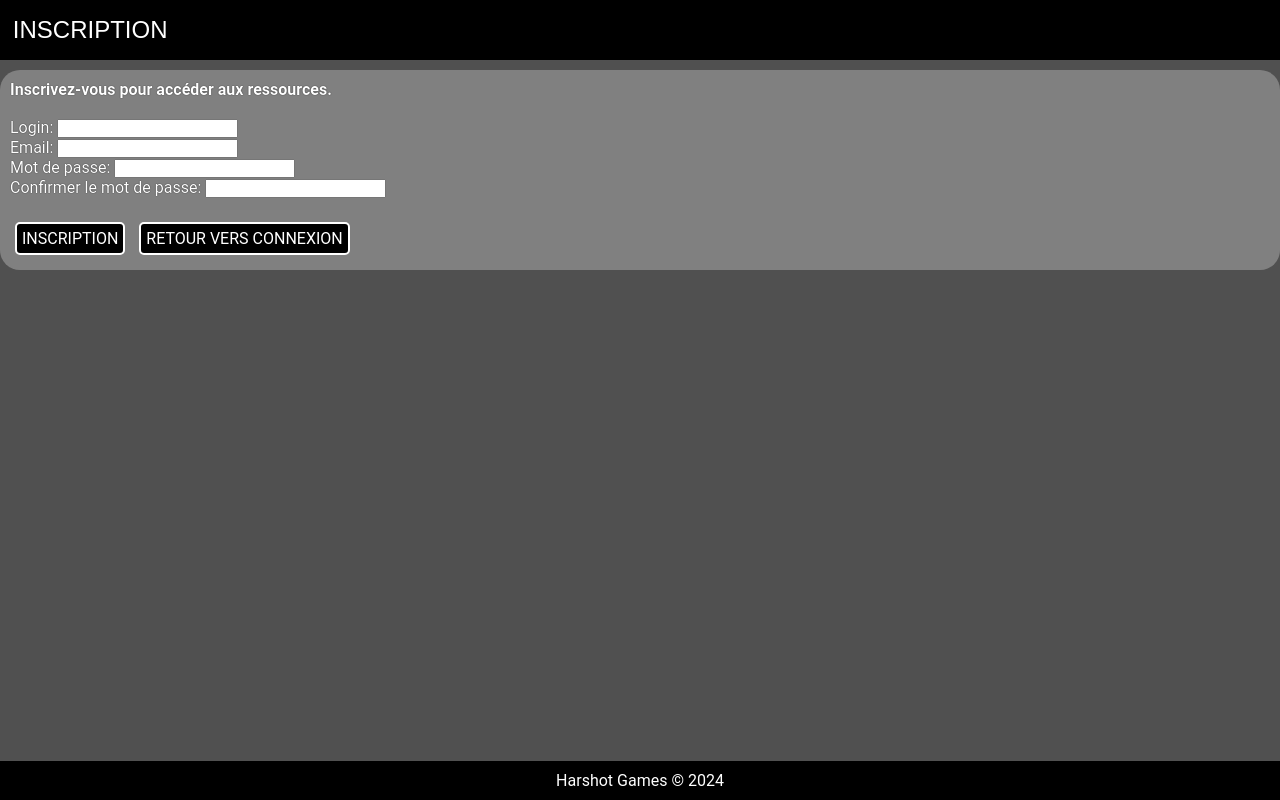
After one commit to Xergan/geoguess, a PHP site: page /inscription.php in a window 1280 px wide. The commit adds this page. Run offline with PHP 8.4, Linux system fonts and the light colour scheme.

Commit message:
commit ultime

```diff
--- /dev/null
+++ b/inscription.php
@@ -0,0 +1,69 @@
+<?php
+session_start();
+?>
+
+<!DOCTYPE html>
+<html lang="fr">
+
+<head>
+    <meta http-equiv="Content-Type" content="text/html; charset=UTF-8">
+    <meta name="viewport" content="width=device-width, initial-scale=1.0">
+    <title>PHP - Inscription</title>
+
+    <meta content="PHP - Inscription" property="og:title" />
+    <meta content="Site de test." property="og:description" />
+    <meta content="#c5a4ff" data-react-helmet="true" name="theme-color" />
+
+    <link rel="stylesheet" href="style.css">
+</head>
+
+<body>
+    <header>
+        <nav class="nav-bar">
+            <div class="title-container">
+                <h1>Inscription</h1>
+            </div>
+        </nav>
+    </header>
+
+    <section class="inscription" id="inscription">
+        <div class="paragraph-box">
+            <h4> Inscrivez-vous pour accéder aux ressources.</h4>
+            <br>
+            <form class="Inscription" action="inscription_handler.php" method="post">
+                <div>
+                    <label for="user">Login:</label>
+                    <input type="text" id="user" name="user" maxlength="30" required pattern="[0-9A-Za-z _]+"></td>
+                </div>
+                <div>
+                    <label for="email">Email:</label>
+                    <input type="email" id="email" name="email" maxlength="50" required
+                        pattern="^[0-9A-Za-z]+@{1}[A-Za-z]+\.{1}[A-Za-z]{2,}$" />
+                </div>
+                <div>
+                    <label for="password">Mot de passe:</label>
+                    <input type="password" id="password" name="password" pattern="(?=.*\d)(?=.*[a-z])(?=.*[A-Z]).{8,}"
+                        title="Doit contenir au moins un chiffre, une lettre majuscule et minuscule, et au moins 8 caractères">
+                    </td>
+                </div>
+                <div>
+                    <label for="password2">Confirmer le mot de passe:</label>
+                    <input type="password" id="password2" name="password2" pattern="(?=.*\d)(?=.*[a-z])(?=.*[A-Z]).{8,}"
+                        title="Doit contenir au moins un chiffre, une lettre majuscule et minuscule, et au moins 8 caractères">
+                    </td>
+                </div>
+                <br>
+                <div>
+                    <input type="submit" value="Inscription">
+                    <button class="login-button" onclick="window.location.href = 'index.php';">Retour vers
+                        connexion</button>
+                </div>
+            </form>
+    </section>
+
+    <footer>
+        <div>Harshot Games © 2024</div>
+    </footer>
+</body>
+
+</html>
--- /dev/null
+++ b/style.css
@@ -0,0 +1,207 @@
+:root {
+    --primary-font: 'Arial', sans-serif;
+    --secondary-font: 'Roboto', sans-serif;
+
+    --primary-color: #000;
+    --secondary-color: #fff;
+    --tertiary-color: #505050;
+    --quaternary-color: #808080;
+}
+
+
+* {
+    margin: 0;
+    padding: 0;
+    box-sizing: border-box;
+}
+
+body{
+    background-color: var(--tertiary-color);
+}
+
+footer {
+    position: fixed;
+    bottom: 0;
+    display: flex;
+    flex-direction: column;
+    align-items: center;
+    justify-content: center;
+    width: 100%;
+    padding: 10px;
+    background-color: var(--primary-color);
+    color: var(--secondary-color);
+    font-family: var(--secondary-font);
+    font-size: 16px;
+    text-align: center;
+}
+
+nav {
+    display: flex;
+    height: 60px;
+    align-items: center;
+    width: 100%;
+    position: fixed;
+    background-color: var(--primary-color);
+    z-index: 999;
+}
+
+nav .title-container {
+    display: flex;
+    padding-left: 1%;
+}
+
+.title-container>h1 {
+    font-family: Arial, Helvetica, sans-serif;
+    color: var(--secondary-color);
+    text-transform: uppercase;
+    font-weight: 400;
+}
+
+nav .nav-container-left {
+    display: flex;
+}
+
+nav .nav-container-right {
+    display: flex;
+    margin-left: auto;
+}
+
+.nav-bar-item {
+    font-size: 16px;
+    font-family: Arial, Helvetica, sans-serif;
+    font-weight: 500;
+    line-height: 1.5;
+    text-transform: none;
+    text-decoration: none;
+    list-style: none;
+    color: #fff;
+    margin: 0 20px;
+    padding: 5px;
+    cursor: pointer;
+}
+
+.nav-bar-item:hover {
+    color: var(--quaternary-color);
+}
+
+.title {
+    position: relative;
+    display: flex;
+    flex-direction: column;
+    align-items: center;
+    justify-content: center;
+    width: 100%;
+    padding: 10px;
+    margin: 5px;
+    background-color: var(--primary-color);
+    color: var(--secondary-color);
+}
+
+
+section:first-of-type {
+    padding-top: 70px;
+}
+
+section {
+    position: static;
+    padding-top: 20px;
+}
+
+.paragraph-box {
+    align-items: left;
+    background-color: var(--quaternary-color);
+    border-radius: 20px;
+    color: var(--secondary-color);
+    display: flex;
+    flex-direction: column;
+    font-family: var(--secondary-font);
+    font-size: 16px;
+    justify-content: center;
+    margin-bottom: 10px;
+    padding: 10px;
+    text-shadow: var(--primary-color) 0px 0px 1px;
+    width: 100%;
+}
+
+.paragraph-box img {
+    border-radius: 20px;
+    height: auto;
+    width: 25%;
+}
+
+.paragraph-box table {
+    border: 2px solid var(--secondary-color);
+    border-collapse: collapse;
+    width: 100%;
+}
+
+.paragraph-box table td {
+    border: 2px solid var(--secondary-color);
+    padding: 2.5px;
+}
+
+.paragraph-box table th {
+    border: 2px solid var(--secondary-color);
+    padding: 5px;
+}
+
+button {
+    background-color: var(--primary-color);
+    border: 2px solid var(--secondary-color);
+    border-radius: 5px;
+    color: var(--secondary-color);
+    cursor: pointer;
+    font-family: var(--secondary-font);
+    font-size: 16px;
+    margin: 5px;
+    padding: 5px;
+    text-transform: uppercase;
+}
+
+form .Login {
+    display: flex;
+    flex-direction: column;
+    align-items: center;
+    justify-content: center;
+    width: 100%;
+    padding: 10px;
+    margin-bottom: 10px;
+    background-color: var(--quaternary-color);
+    color: var(--secondary-color);
+    font-family: var(--secondary-font);
+    font-size: 16px;
+}
+
+form [type="submit"] {
+    background-color: var(--primary-color);
+    border: 2px solid var(--secondary-color);
+    border-radius: 5px;
+    color: var(--secondary-color);
+    cursor: pointer;
+    font-family: var(--secondary-font);
+    font-size: 16px;
+    margin: 5px;
+    padding: 5px;
+    text-transform: uppercase;
+}
+
+.non-selectable {
+    -webkit-user-select: none;
+    -moz-user-select: none;
+    -ms-user-select: none;
+    user-select: none;
+}
+
+/*code {
+    display: flex;
+    flex-direction: column;
+    align-items: left;
+    justify-content: center;
+    width: 100%;
+    padding: 10px;
+    margin-bottom: 10px;
+    background-color: var(--quaternary-color);
+    color: var(--secondary-color);
+    font-family: var(--secondary-font);
+    font-size: 16px;
+}*/
```
Also changed, not shown: index.php (+49 -3 lines), quiz.php (+71 -0 lines).
